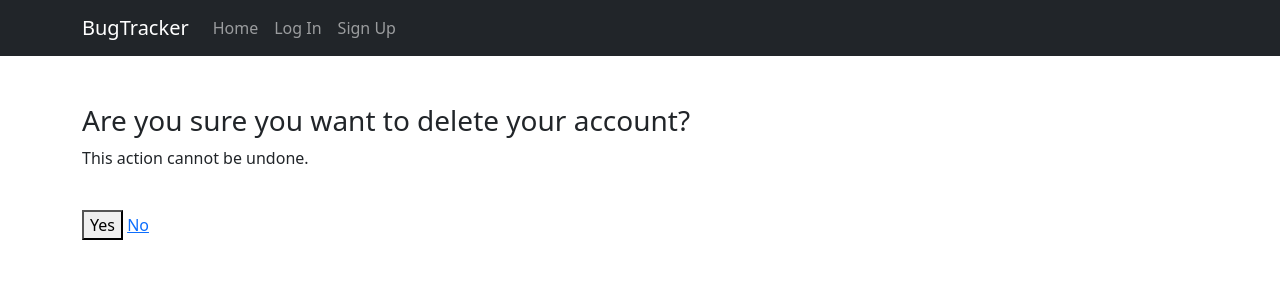
After one commit to jimmydice/bugtracker23, a Flask app: template website/templates/confirm_delete.html in a window 1280 px wide. The commit adds this page. Shown: the top 300 px of the page. Run offline with Flask 3, Linux system fonts and the light colour scheme; the template is opened without the code that fills it, so the values that code supplies are empty.

Commit message:
user deleted with confirmation page

```diff
--- a/website/static/script.js
+++ b/website/static/script.js
@@ -161,3 +161,18 @@ function updateBugList(bugs) {
       bugTableBody.appendChild(bugRow);
   });
 }
+
+
+document.addEventListener("DOMContentLoaded", function () {
+    // Handle the "Delete" button click
+    document.getElementById("deleteAccountButton").addEventListener("click", function () {
+        // Display the confirmation modal
+        $('#confirmDeleteModal').modal('show');
+    });
+
+    // Handle the "Confirm Delete" button click
+    document.getElementById("confirmDelete").addEventListener("click", function () {
+        // Redirect to the delete account route when confirmed
+        window.location.href = '/delete-account';
+    });
+});
--- a/website/templates/base.html
+++ b/website/templates/base.html
@@ -95,8 +95,8 @@
 </div>
 
 
+<!-- Footer for Log In and Sign-Up pages -->
 {% if request.path.startswith('/login') or request.path.startswith('/sign-up') %}
-<!-- Footer for Log In and Sign-Up pages -->
 
 <footer class="footer bg-white text-black text-center">
     <div class="container py-3">
--- /dev/null
+++ b/website/templates/confirm_delete.html
@@ -0,0 +1,13 @@
+{% extends "base.html" %}
+{% block title %}Confirmation{% endblock %}
+{% block content %}
+    <h3>Are you sure you want to delete your account?</h3>
+    <p>This action cannot be undone.</p>
+    <br />
+    <form method="POST" action="/confirm-delete">
+        <button type="submit" name="confirm" value="yes">Yes</button>
+
+        <a href="{{ url_for('auth.account_settings') }}">No</a>
+    </form>
+
+{% endblock %}
```
Also changed, not shown: website/auth.py (+29 -14 lines), website/templates/account_settings.html (+10 -2 lines).
